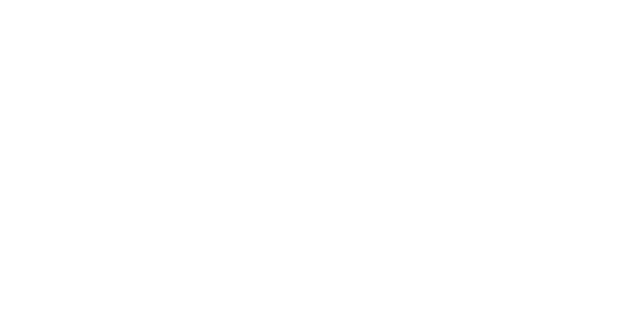
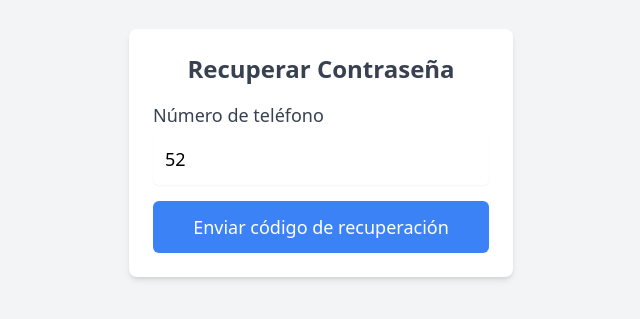
Before and after one commit to 19102004/CondominioGeminis, a React (Vite) app: page /recuperacion in a window 1280 px wide. Before the commit this address had no page. Shown: the part 247-566 px from the top of the page, without its empty margins (319-959 px from the left). Built offline with nearby package versions, Linux system fonts and the light colour scheme.

Commit message:
olvidecontra

```diff
--- a/package.json
+++ b/package.json
@@ -12,6 +12,7 @@
   "dependencies": {
     "@fortawesome/free-solid-svg-icons": "^6.7.2",
     "@fortawesome/react-fontawesome": "^0.2.2",
+    "axios": "^1.8.1",
     "react": "^18.3.1",
     "react-dom": "^18.3.1",
     "react-router-dom": "^7.1.1",
--- a/src/App.tsx
+++ b/src/App.tsx
@@ -10,6 +10,8 @@ import Solipermisos from './pages/Solipermisos';
 import WelcomeU from './pages/WelcomeU';
 import Perfil from './pages/perfil';
 import PerfilA from './pages/perfilA';
+import Recuperacion from './pages/recuperacion';
+import CambioPass from './pages/cambioPass';
 
 import './App.css';
 
@@ -51,6 +53,12 @@ function App() {
           <li>
             <Link to="/perfilA"></Link>
           </li>
+          <li>
+            <Link to="/recuperacion"></Link>
+          </li>
+          <li>
+            <Link to="/cambioPass"></Link>
+          </li>
         </ul>
       </nav>
       <Routes>
@@ -65,7 +73,8 @@ function App() {
         <Route path="/welcomeu" element={<WelcomeU />} />
         <Route path="/perfil" element={<Perfil />} />
         <Route path="/perfilA" element={<PerfilA />} />
-
+        <Route path="/recuperacion" element={<Recuperacion />} />
+        <Route path="/restablecer/:token" element={<CambioPass />} />
       </Routes>
     </Router>
   );
--- a/src/pages/Login.tsx
+++ b/src/pages/Login.tsx
@@ -99,7 +99,7 @@ function Login() {
     />
   </div>
 
-      {/* Checkbox de "Recordar en este dispositivo" */}
+  <div className="flex items-center justify-between">
     <div className="flex items-center">
       <input
         type="checkbox"
@@ -112,6 +112,15 @@ function Login() {
         Recordar en este dispositivo
       </label>
     </div>
+  </div>
+  <div className="flex items-center">
+    <a
+      href="/recuperacion"
+      className="text-blue-500 text-lg hover:underline"
+    >
+      ¿Olvidaste tu contraseña? Jaja qué buei, pícale aquí pue!
+    </a>
+    </div>
 
   {errorMessage && <div className="text-red-500 text-sm">{errorMessage}</div>}
 
@@ -123,6 +132,7 @@ function Login() {
     Ingresar
   </button>
 </form>
+
           </div>
         </div>
         <div className="w-[15%]" />
--- /dev/null
+++ b/src/pages/cambioPass.tsx
@@ -0,0 +1,97 @@
+import { useState, useEffect } from "react";
+import { useParams, useNavigate } from "react-router-dom";
+
+const CambioPass = () => {
+  const { token } = useParams();
+  const navigate = useNavigate();
+  const [newPassword, setNewPassword] = useState("");
+  const [confirmPassword, setConfirmPassword] = useState("");
+  const [isLoading, setIsLoading] = useState(false);
+  const [isValidToken, setIsValidToken] = useState(false);
+
+  useEffect(() => {
+    const verifyToken = async () => {
+      setIsLoading(true);
+      try {
+        const response = await fetch("http://localhost:4000/api/checartoken", {
+          method: "POST",
+          headers: { "Content-Type": "application/json" },
+          body: JSON.stringify({ token }),
+        });
+        const data = await response.json();
+        if (!response.ok) throw new Error(data.message || "Token inválido o expirado.");
+        setIsValidToken(true);
+        alert("Token válido. Puedes restablecer tu contraseña.");
+      } catch (error) {
+        alert("Error al verificar el token.");
+      } finally {
+        setIsLoading(false);
+      }
+    };
+    if (token) verifyToken();
+  }, [token]);
+
+  const handleChangePassword = async () => {
+    if (newPassword !== confirmPassword) {
+      alert("Las contraseñas no coinciden.");
+      return;
+    }
+
+    setIsLoading(true);
+    try {
+      const response = await fetch("https://api-celeste.onrender.com/api/update-password", {
+        method: "POST",
+        headers: { "Content-Type": "application/json" },
+        body: JSON.stringify({ token, newPassword }),
+      });
+      const data = await response.json();
+      if (!response.ok) throw new Error(data.message || "Error al actualizar la contraseña.");
+      alert("Contraseña actualizada correctamente.");
+      setTimeout(() => navigate("/"), 3000);
+    } catch (error) {
+      alert("Error al actualizar la contraseña.");
+    } finally {
+      setIsLoading(false);
+    }
+  };
+
+  return (
+    <div className="flex flex-col items-center justify-center min-h-screen bg-gray-100">
+      <div className="bg-white p-6 rounded-lg shadow-md w-96">
+        <h2 className="text-2xl font-bold text-center text-gray-700 mb-4">Cambiar Contraseña</h2>
+        {isLoading ? (
+          <p className="text-center">Cargando...</p>
+        ) : isValidToken ? (
+          <>
+            <label className="block text-lg font-medium text-gray-700">Nueva Contraseña</label>
+            <input
+              type="password"
+              value={newPassword}
+              onChange={(e) => setNewPassword(e.target.value)}
+              className="mt-1 block w-full rounded-md border-gray-300 shadow-sm py-3 px-3"
+            />
+
+            <label className="block text-lg font-medium text-gray-700 mt-4">Confirmar Contraseña</label>
+            <input
+              type="password"
+              value={confirmPassword}
+              onChange={(e) => setConfirmPassword(e.target.value)}
+              className="mt-1 block w-full rounded-md border-gray-300 shadow-sm py-3 px-3"
+            />
+
+            <button
+              onClick={handleChangePassword}
+              className="w-full bg-blue-500 text-white py-3 px-4 rounded-md mt-4 hover:bg-blue-600"
+            >
+              Cambiar Contraseña
+            </button>
+          </>
+        ) : (
+          <p className="text-center text-red-500">Token inválido o expirado.</p>
+        )}
+      </div>
+    </div>
+  );
+};
+
+export default CambioPass;
--- /dev/null
+++ b/src/pages/recuperacion.tsx
@@ -0,0 +1,77 @@
+import { useState } from "react";
+import { useNavigate } from "react-router-dom";
+import axios from "axios";
+
+const Recuperacion = () => {
+  const [telefono, setTelefono] = useState("52");
+  const [loading, setLoading] = useState(false);
+  const [error, setError] = useState<string | null>(null);
+  const navigate = useNavigate();
+
+  const handleChange = (e: React.ChangeEvent<HTMLInputElement>) => {
+    let value = e.target.value;
+    if (!value.startsWith("52")) {
+      value = "52" + value.replace(/[^0-9]/g, "");
+    }
+    setTelefono(value);
+  };
+
+  const handleSendCode = async () => {
+    setLoading(true);
+    setError(null);
+
+    try {
+      const response = await axios.post("http://localhost:4000/api/send-whatsapp", {
+        phoneNumber: telefono,
+      });
+
+      if (response.data.success) {
+        alert("Código enviado con éxito. Revisa tu WhatsApp.");
+        navigate("/cambioPass");
+      } else {
+        setError("Hubo un error al enviar el código.");
+      }
+    } catch (err) {
+      setError("No se pudo enviar el código. Intenta nuevamente.");
+    } finally {
+      setLoading(false);
+    }
+  };
+
+  return (
+    <div className="flex flex-col items-center justify-center min-h-screen bg-gray-100">
+      <div className="bg-white p-6 rounded-lg shadow-md w-96">
+        <h2 className="text-2xl font-bold text-center text-gray-700 mb-4">
+          Recuperar Contraseña
+        </h2>
+        <label
+          htmlFor="telefono"
+          className="block text-lg font-medium text-gray-700"
+        >
+          Número de teléfono
+        </label>
+        <input
+          type="text"
+          id="telefono"
+          value={telefono}
+          onChange={handleChange}
+          placeholder="Ingresa tu número"
+          className="mt-1 block w-full rounded-md border-gray-300 shadow-sm focus:border-blue-500 focus:ring-blue-500 sm:text-lg py-3 px-3"
+        />
+        {error && (
+          <p className="text-red-500 text-sm mt-2">{error}</p>
+        )}
+        <button
+          type="button"
+          onClick={handleSendCode}
+          disabled={loading}
+          className="w-full bg-blue-500 text-white py-3 px-4 rounded-md hover:bg-blue-600 focus:outline-none focus:ring-2 focus:ring-blue-400 focus:ring-offset-2 text-lg mt-4"
+        >
+          {loading ? "Enviando..." : "Enviar código de recuperación"}
+        </button>
+      </div>
+    </div>
+  );
+};
+
+export default Recuperacion;
```
Also changed, not shown: 1 other file (tests, documents, lock files or other folders). Lines whose indentation alone changed are shown as unchanged.
